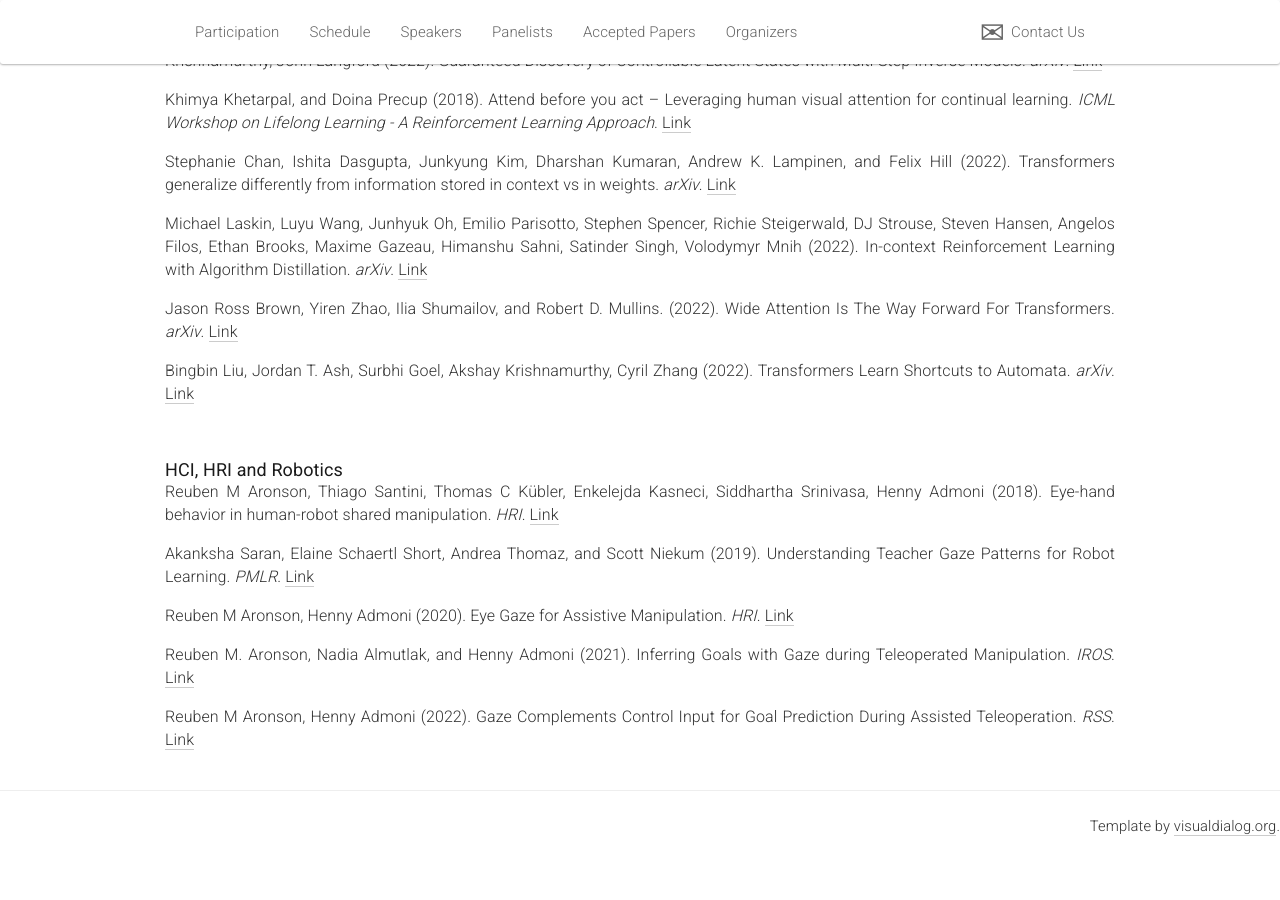
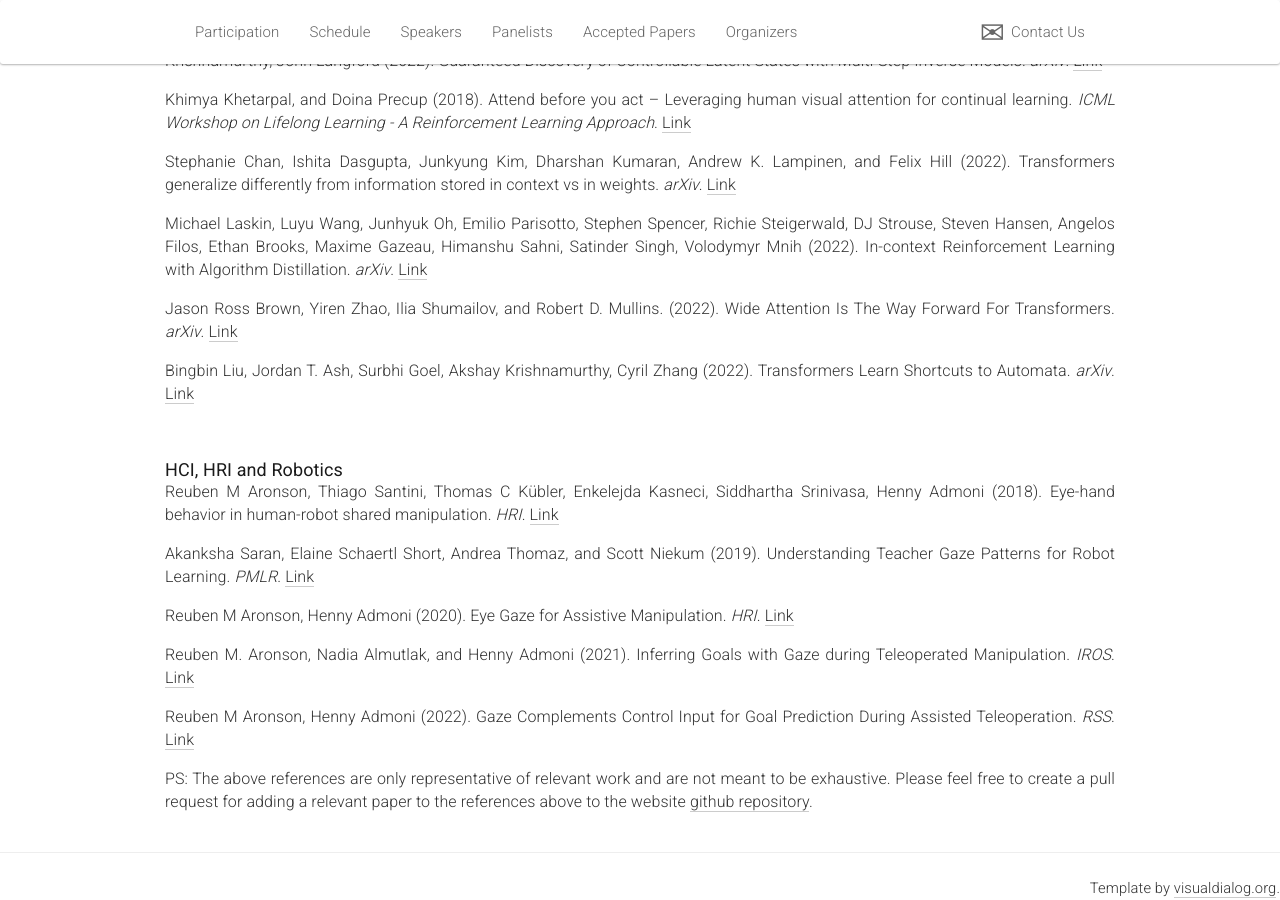
Before and after one commit to attention-learning-workshop/attention-learning-workshop.github.io, a Jekyll site: the page built from _pages/home_2022.md, in a window 1280 px wide and 900 px high, scrolled down 10755 px. Built offline with Jekyll 4.4.1, drawn with Linux system fonts in a browser that asks for light colours; nearby versions of some CDN libraries; before the commit the page ends 11593 px from its top, so only the background shows below that.

Commit message:
disclaimer

```diff
--- a/_pages/home_2022.md
+++ b/_pages/home_2022.md
@@ -80,3 +80,5 @@ The virtual poster session will be held on the Discord server &mdash; see the [N
 ## Relevant Publications
 
 {% include papers.md %}
+
+PS: The above references are only representative of relevant work and are not meant to be exhaustive. Please feel free to create a pull request for adding a relevant paper to the references above to the website [github repository](https://github.com/attention-learning-workshop/attention-learning-workshop.github.io/blob/main/_includes/papers.md).
```
